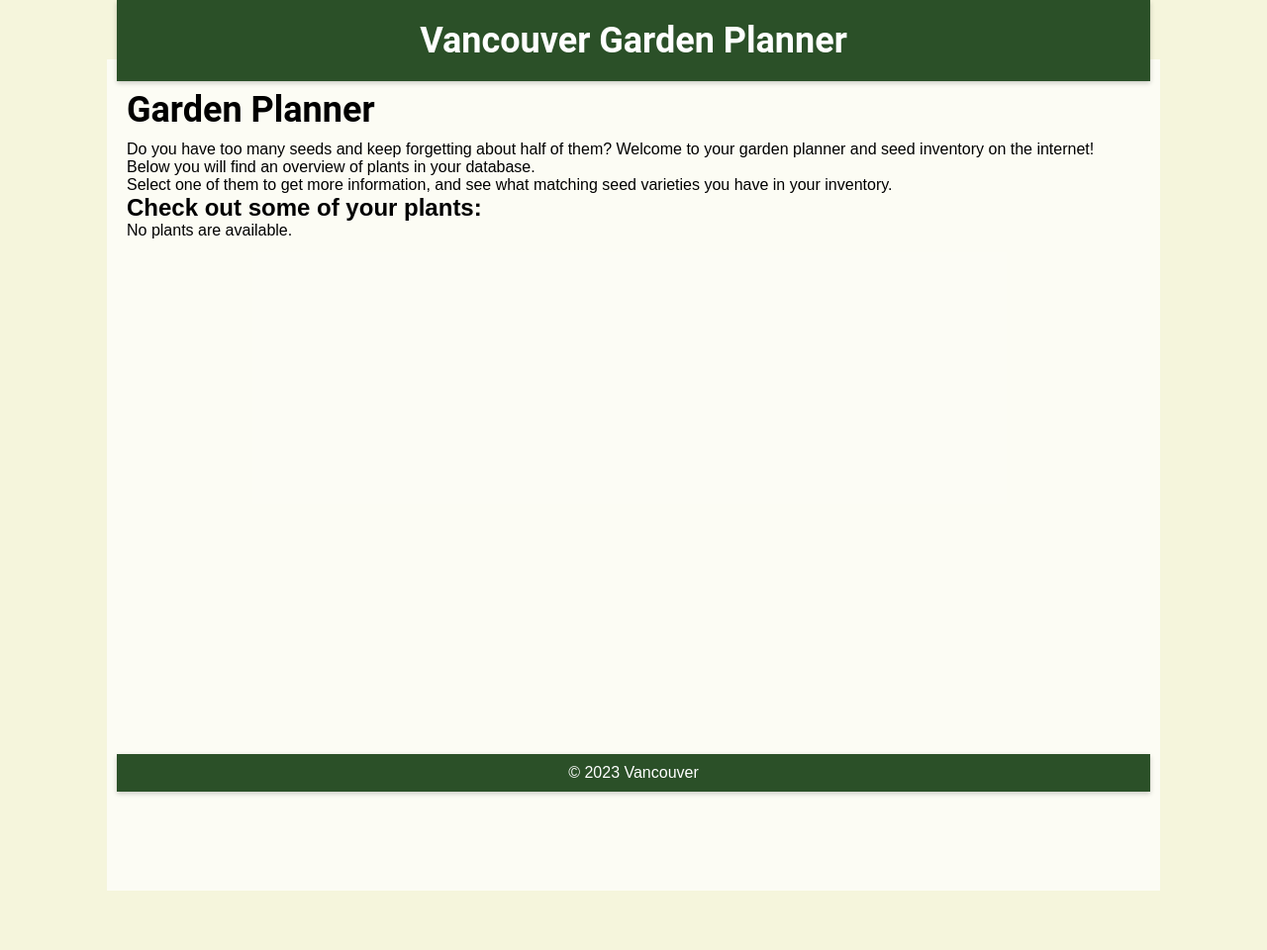
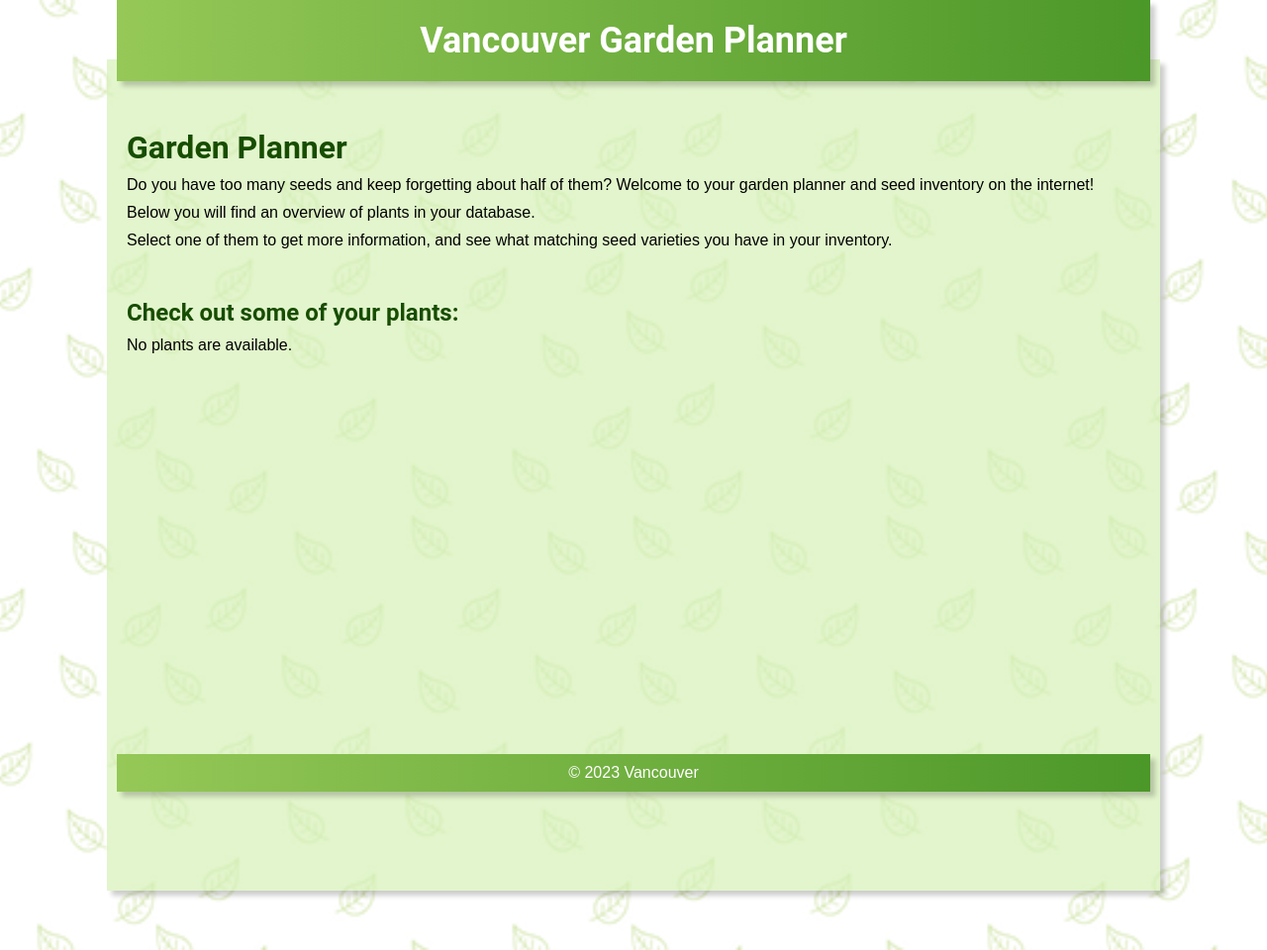
Before and after one commit to SwantjeM/gardenplanner, a Django app: page / in a window 1280 px wide. Shown: the whole page at 99% size. Run offline with Django 4.2, Linux system fonts and the light colour scheme; data that the repository does not hold is empty.

Commit message:
added more CSS styling and templates. There now is a fancy background and a sticky header/footer

```diff
--- a/core/static/core/styles.css
+++ b/core/static/core/styles.css
@@ -6,9 +6,9 @@ body, h1, h2, p {
 
 /* Set garden-themed background image with an overlay */
 body {
-  /*background: url('your-background-image.jpg') no-repeat center center fixed; */
   background-color: beige;
-  background-size: cover;
+  background: url("images/leaves_background.webp") repeat center center fixed;
+  background-size: contain;
   font-family: Arial, sans-serif; /* Default font stack with fallbacks */
   display: flex;
   flex-direction: column;
@@ -20,7 +20,8 @@ body {
 
 /* Header styles */
 header {
-  background-color: #2b5028; /* Dark green header background */
+  /* background-color: #358541eb; /* Dark green header background */
+  background: linear-gradient(to left, #4b9728, #95c857);
   color: #fff; /* White text color */
   padding: 10px;
   text-align: center;
@@ -29,37 +30,100 @@ header {
   top: 0; /* Stick to the top of the viewport */
   z-index: 100; /* Ensure the header appears on top of other content */
 }
-
-h1 {
+header h1{
   font-family: 'Roboto', sans-serif; /* Modern font */
   font-size: 36px;
   margin: 10px 0;
+  color: #fff;
 }
+
+h1, h2, h3 {
+  font-family: 'Roboto', sans-serif; /* Modern font */
+ /* font-size: 36px; */
+  margin: 10px 0;
+  color: #174d00;
+}
+
+
 
 /* Main section styles with an overlay */
 main {
   width: 80%; /* 80% width */
   margin: 60px auto; /* Add space top and bottom (adjust as needed) */
   padding: 20px; /* Padding within the box */
-  background: rgba(255, 255, 255, 0.7); /* White overlay with transparency */
+  background: #d4f0b4ac; /* White overlay with transparency */
   text-align: left; /* Text aligned to the left */
   min-height: 100vh; /* Cover the full vertical space */
   overflow: auto; /* Enable vertical scrolling if content exceeds the box */
 }
 
+/* Increase spacing between paragraphs in the main section */
+main p {
+  margin-bottom: 10px; /* Adjust the margin size as needed */
+}
+
 /* Footer styles */
 footer {
-  background-color: #2b5028; /* Dark green footer background */
+  background: linear-gradient(to left, #4b9728, #95c857);
   color: #fff; /* White text color */
   padding: 10px;
   text-align: center;
   width: 80%; /* 80% width */
-  position: absolute; /* Stick to the bottom */
+  position: fixed; /* Stick to the bottom */
   bottom: 0;
   z-index: 100; /* Ensure the footer appears on top of other content */
 }
 
 /* Apply a subtle shadow to the header and footer */
-header, footer {
-  box-shadow: 0px 2px 5px rgba(0, 0, 0, 0.2);
+header, footer, main {
+  box-shadow: 5px 5px 5px rgba(0, 0, 0, 0.2);
 }
+
+/* Set the font for links */
+a {
+  font-family: 'Arial', sans-serif;
+  color: #299a03
+}
+
+/* Set the background color for links when hovered */
+a:hover {
+  background-color: #039e08;
+  /* Blue background when hovered */
+  color: #fff;
+  /* White text color when hovered */
+}
+
+#HeadingWrapper {
+  border-radius: 10px;
+  /* Set the border radius for rounded corners */
+  margin: 00 auto;
+  /* Center the box horizontally */
+  margin-top: 50px;
+  /* Center the box vertically (adjust as needed) */
+ /* width: 80%;
+  background-color:  #358541a1; */
+}
+
+#PlantListWrapper {
+  border-radius: 20px;
+  /* Set the border radius for rounded corners */
+  margin: 0 auto;
+  /* Center the box horizontally */
+  margin-top: 50px;
+  margin-bottom: 10px;
+  /* Center the box vertically (adjust as needed) */
+ /*  width: 80%; */
+}
+
+#BottomNavigation {
+  border-radius: 20px;
+  /* Set the border radius for rounded corners */
+  margin: 0 auto;
+  /* Center the box horizontally */
+  margin-top: 100px;
+
+}
+
+input {
+  background-color: rgb(189, 225, 255);
+}
--- a/core/templates/core/index.html
+++ b/core/templates/core/index.html
@@ -6,8 +6,6 @@
   <meta name="viewport" content="width=device-width, initial-scale=1">
   <title>Your Page Title</title>
   <link rel="stylesheet" href="{% static 'core/styles.css' %}">
-  <!-- Add the Google Fonts link -->
-
 </head>
 <body>
   <header>
```
Also changed, not shown: core/templates/core/index_old.html (deleted, +0 -31 lines), core/templates/core/plantinfo.html (+13 -1 lines), core/static/core/images/leaves_background.webp (added).
